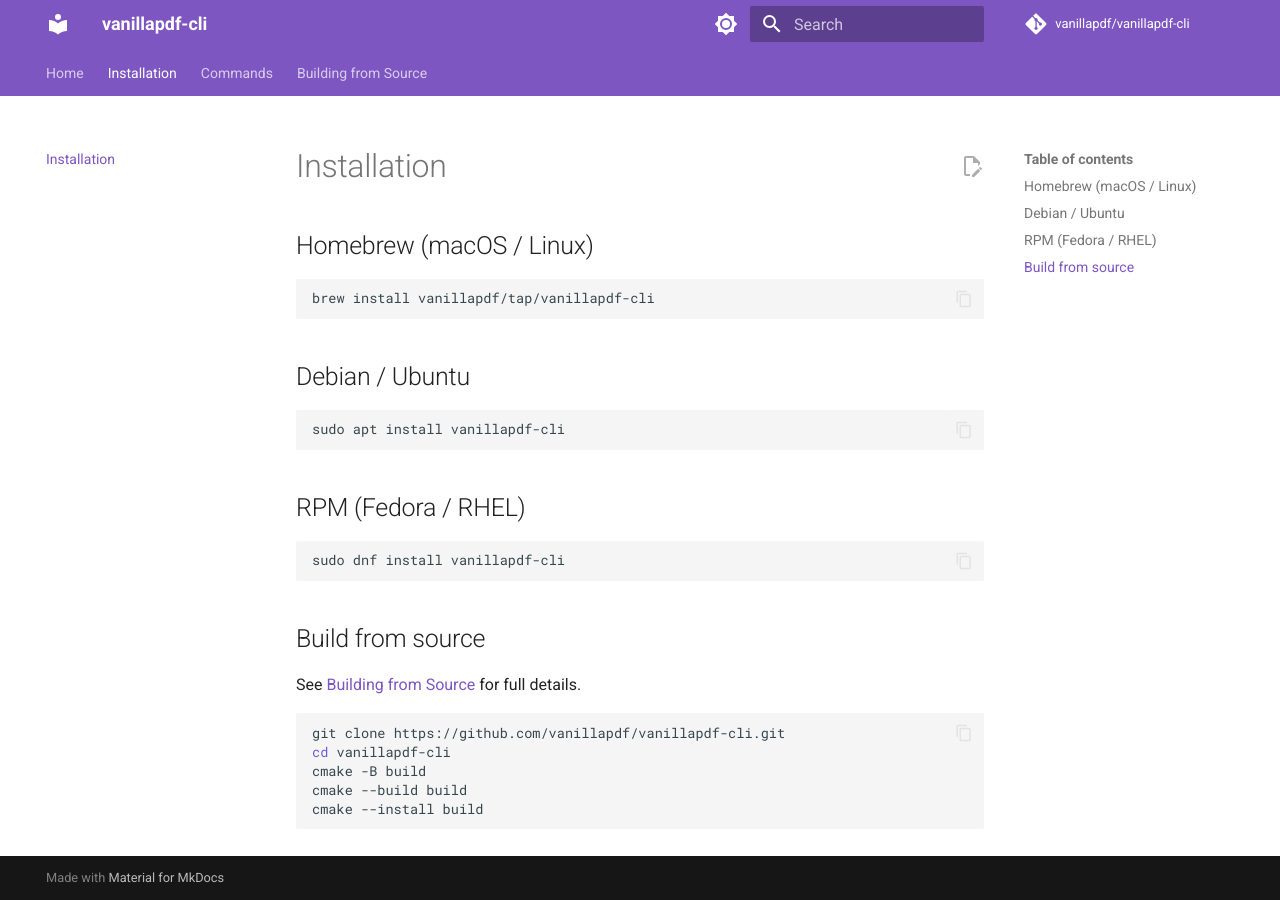
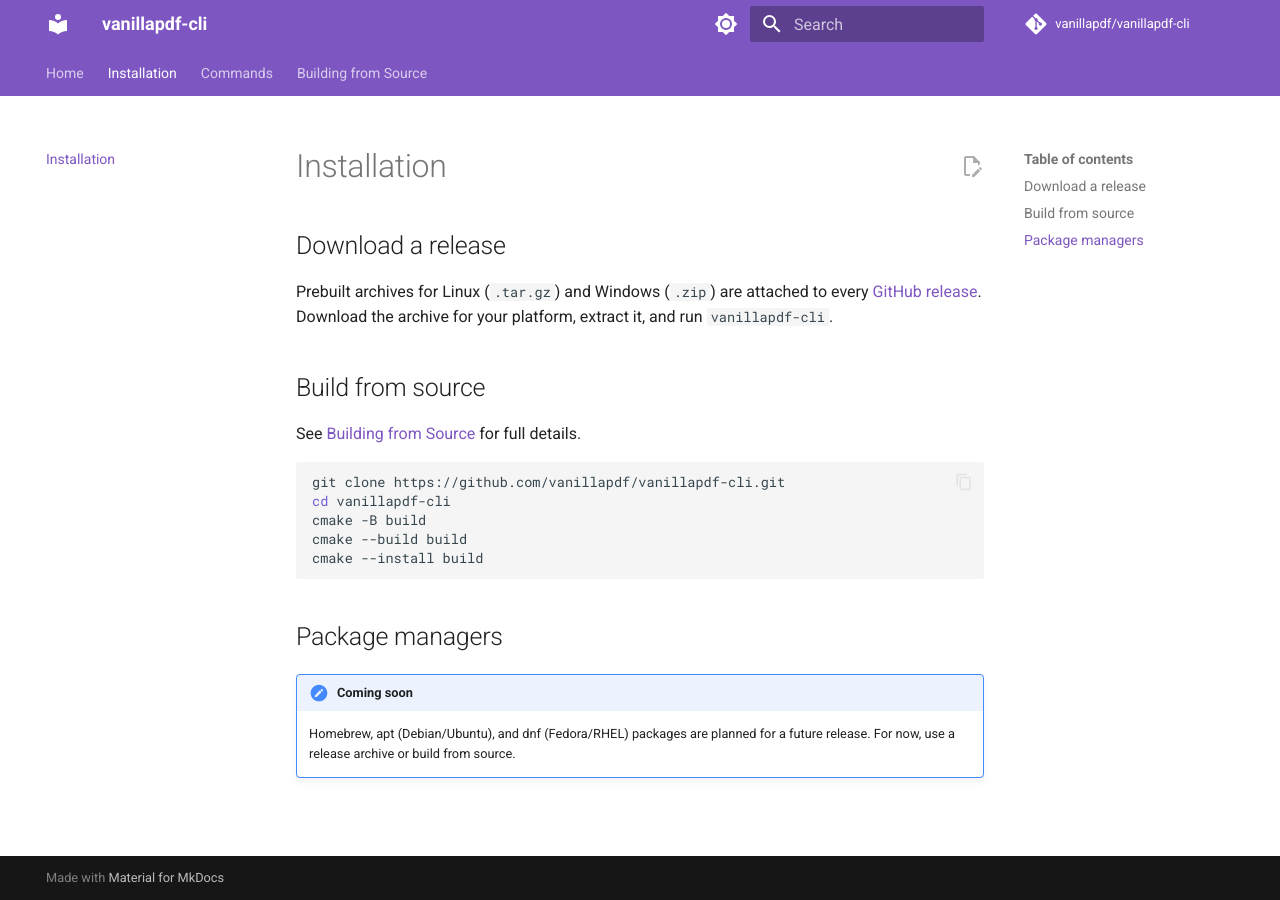
Before and after one commit to vanillapdf/vanillapdf-cli, an MkDocs documentation site: the page built from docs/installation.md, in a window 1280 px wide. Built offline with MkDocs 1.6.1 and Material for MkDocs 9.7.7, drawn with Linux system fonts in a browser that asks for light colours; comment, search, counter and statistics services are not loaded.

Commit message:
Prepare docs for the 0.1.0 release
- CHANGELOG: cut a dated [0.1.0] section (was [Unreleased]) and add the
  metadata command; describe distribution honestly (prebuilt archives now,
  Homebrew/deb/rpm scaffolded for later).
- Install docs (README + docs/installation.md): lead with release archives
  and build-from-source; mark Homebrew/apt/dnf as coming soon rather than
  advertising channels that are not yet published.
- Document the metadata command: README reference section + command table,
  new docs/commands/metadata.md, commands index, and mkdocs nav.
- Trim the noisy quick-start to a representative handful of commands.

Co-Authored-By: Claude Opus 4.8 <noreply@anthropic.com>

````diff
--- a/docs/installation.md
+++ b/docs/installation.md
@@ -1,22 +1,10 @@
 # Installation
 
-## Homebrew (macOS / Linux)
+## Download a release
 
-```sh
-brew install vanillapdf/tap/vanillapdf-cli
-```
-
-## Debian / Ubuntu
-
-```sh
-sudo apt install vanillapdf-cli
-```
-
-## RPM (Fedora / RHEL)
-
-```sh
-sudo dnf install vanillapdf-cli
-```
+Prebuilt archives for Linux (`.tar.gz`) and Windows (`.zip`) are attached to
+every [GitHub release](https://github.com/vanillapdf/vanillapdf-cli/releases).
+Download the archive for your platform, extract it, and run `vanillapdf-cli`.
 
 ## Build from source
 
@@ -29,3 +17,9 @@ cmake -B build
 cmake --build build
 cmake --install build
 ```
+
+## Package managers
+
+!!! note "Coming soon"
+    Homebrew, apt (Debian/Ubuntu), and dnf (Fedora/RHEL) packages are planned
+    for a future release. For now, use a release archive or build from source.
--- a/mkdocs.yml
+++ b/mkdocs.yml
@@ -37,6 +37,7 @@ nav:
   - Commands:
       - Overview: commands/index.md
       - info: commands/info.md
+      - metadata: commands/metadata.md
       - merge: commands/merge.md
       - split: commands/split.md
       - pages: commands/pages.md
````
Also changed, not shown: CHANGELOG.md (+12 -3 lines), README.md (+38 -35 lines), docs/commands/index.md (+1 -0 lines), docs/commands/metadata.md (added, +68 -0 lines).
